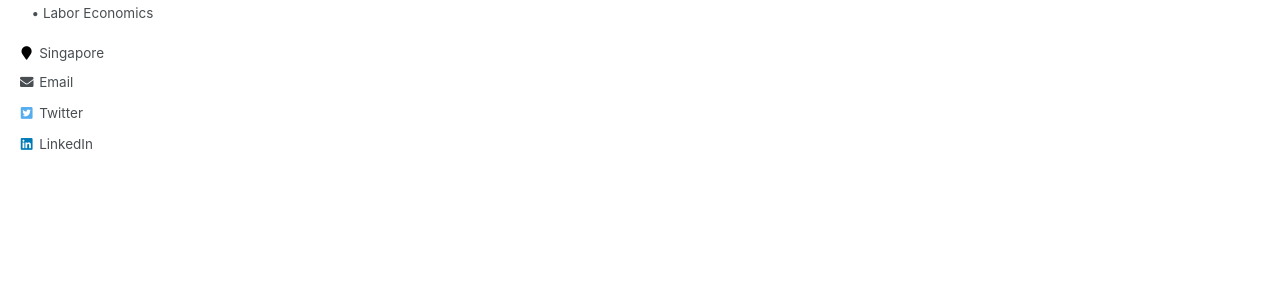
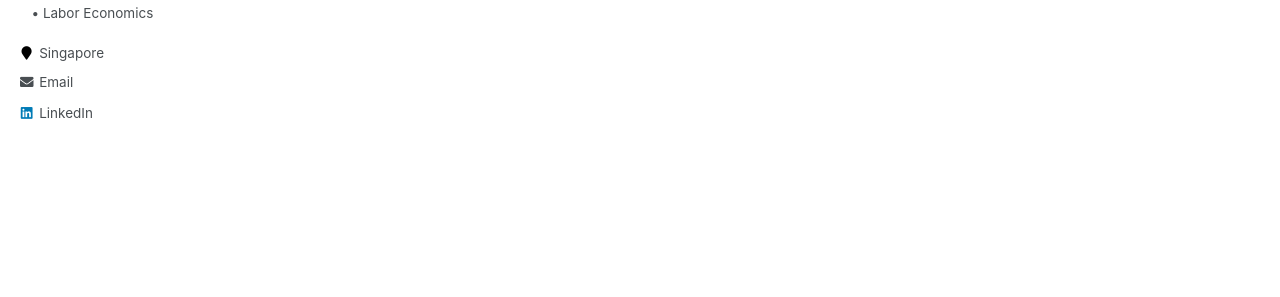
Before and after one commit to xmgbautista/xmgbautista.github.io, a Jekyll site: the page built from _pages/about.md, in a window 1280 px wide. Shown: the part 490-787 px from the top of the page. Built offline with Jekyll 4.4.1, drawn with Linux system fonts in a browser that asks for light colours.

Commit message:
Update _config.yml

```diff
--- a/_config.yml
+++ b/_config.yml
@@ -57,7 +57,7 @@ yandex_site_verification :
 
 # Social Sharing
 twitter:
-  username               : &twitter "xmgbautista"
+  username               : #&twitter
 facebook:
   username               :
   app_id                 :
@@ -110,7 +110,7 @@ author:
   stackoverflow    :
   steam            :
   tumblr           :
-  twitter          : *twitter
+  twitter          :
   vine             :
   weibo            :
   xing             :
```
